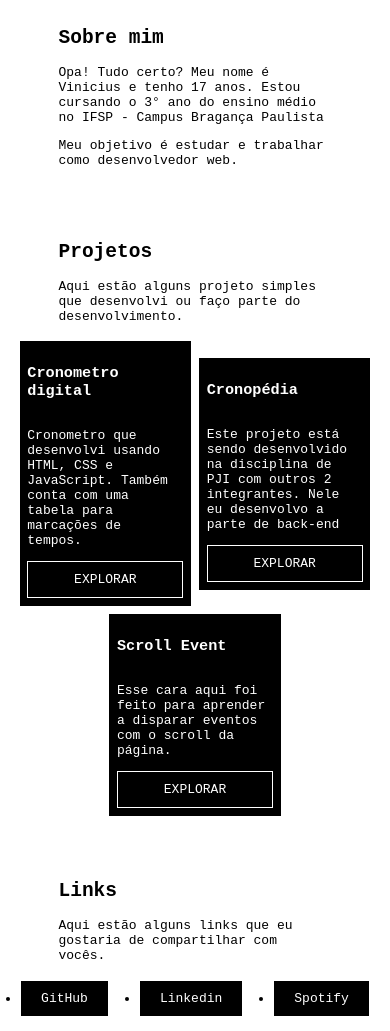
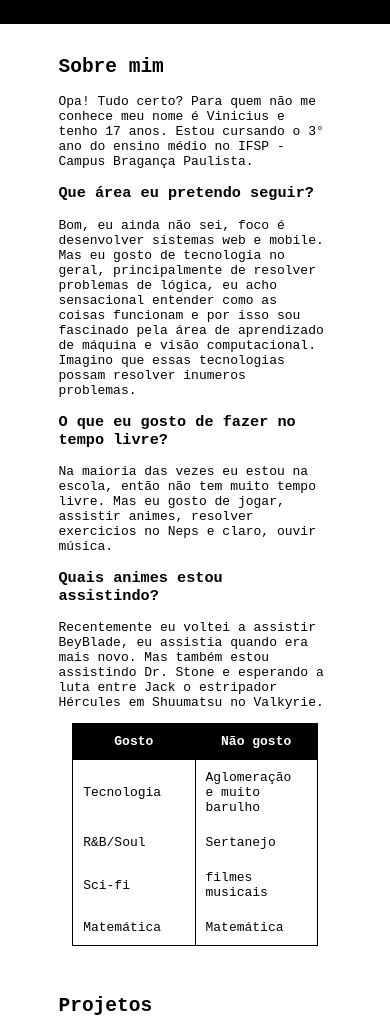
Before and after one commit to Vinicin1101/atividade-web-2, a plain HTML site: page index.html in a window 390 px wide. Shown: the part 379-1410 px from the top of the page. Drawn offline with nearby package versions, Linux system fonts and the light colour scheme; files whose address does not match are found by name.

Commit message:
responsividade

```diff
--- /dev/null
+++ b/assets/css/mobile.css
@@ -0,0 +1,24 @@
+/* Adequar a página para dispositivo com telas inferiores a 600px de largura */
+
+@media screen and (max-width: 600px) {
+    nav.btns ul {
+        display: flex;
+        flex-direction: row;
+    }
+
+    nav.btns ul li {
+        margin: 25px 10px;
+        list-style: none;
+    }
+
+    table.gostos {
+        width: 90%;
+    }
+
+    section.highlights {
+        display: flex;
+        flex-direction: column;
+        flex-wrap: wrap;
+        justify-content: center;
+    }
+}
--- a/assets/css/root.css
+++ b/assets/css/root.css
@@ -9,10 +9,16 @@ html{
     justify-content: center;
     align-items: center;
 }
-
+li.btn-link{
+    margin: 15px;
+    list-style: none;
+}
+section{
+    margin-top: 5%;
+}
 article{
     padding: 3%;
-    margin: 5% 0;
+    margin: 3% 0;
     width: 100%;
 }
 
@@ -69,19 +75,19 @@ a.btn-secondary:hover{
 }
 
 ::-webkit-scrollbar{
-    background-color: #aaa;
+    filter: invert(1);
     width: 10px;
 }
 ::-webkit-scrollbar-thumb{
-    background-color: rgb(59, 59, 59);
+    background-color: rgba(239, 88, 204, 0.638);
 }
 
 moz-scrollbar{
-    background-color: #aaa;
+    filter: invert(1);
     width: 10px;
 }
 moz-scrollbar-thumb{
-    background-color: rgb(59, 59, 59);
+    background-color: rgba(239, 88, 204, 0.638);
 }
 
 div.playlist{
@@ -173,7 +179,7 @@ div.playlist{
 }
 
 div.playlist-content{
-    transition: all 0.5s 125ms;
+    transition: all 5s .2s;
 }
 div.playlist-content iframe{
     z-index: 2;
--- a/assets/css/style.css
+++ b/assets/css/style.css
@@ -2,10 +2,9 @@
 @import url('https://fonts.googleapis.com/css2?family=Poppins:ital,wght@0,100;0,200;0,300;0,400;0,500;0,600;0,700;0,800;0,900;1,100;1,200;1,300;1,400;1,500;1,600;1,700;1,800;1,900&display=swap');
 
 
-body{
+body {
     margin: 0;
     padding: 0;
-    /* font-family: 'Poppins', sans-serif; */
     font-family: monospace;
     color: #000;
 
@@ -14,23 +13,26 @@ body{
     overflow-x: hidden;
 }
 
-header{
+header,
+footer {
     padding: 50px;
+    height: fit-content;
     margin: 0 auto;
 
-    height: fit-content;
+    text-align: center;
 
     background-color: #000;
     color: #fff;
 }
 
-header section.profile{
+header section.profile {
     display: flex;
 
     flex-direction: column;
     align-items: center;
 }
-header img.profile_pic{
+
+header img.profile_pic {
     width: 90px;
 
     border: 1px solid rgb(0, 0, 0);
@@ -39,35 +41,59 @@ header img.profile_pic{
     user-select: none;
 }
 
-header label.profile_name{
+header label.profile_name {
     font-size: 18pt;
     font-weight: 200;
 }
 
-header div.profile_tags{
+header div.profile_tags {
     margin: 1% 0;
 }
 
-nav ul{
+nav ul {
     padding: 0;
 
     display: flex;
     flex-direction: row;
     justify-content: center;
+
+    transition: all 0.5s;
 }
 
-nav ul li{
-    margin: 15px;
-}
-nav.profile_tags ul li{
+nav.profile_tags ul li {
     margin: 5px 10px;
     list-style: "#";
 }
-nav.btns ul li{
-    list-style: none;
+
+table.gostos {
+    width: 50%;
+    margin: 0 auto;
+
+    border: 1px solid #000;
+    border-collapse: collapse;
+    border-spacing: 0;
+
+    transition: all 0.5s;
 }
 
-section.highlights{
+table.gostos tr td {
+    width: 50%;
+
+    padding: 10px;
+
+    border: 1px solid #000;
+    border-bottom: none;
+    border-top: none;
+}
+
+table.gostos thead tr th {
+    padding: 10px;
+    text-align: center;
+    background-color: #000;
+    color: #fff;
+}
+
+section.highlights {
     width: 100vw;
 
     position: relative;
@@ -80,7 +106,7 @@ section.highlights{
     justify-content: center;
 }
 
-section.highlights div.item{
+section.highlights div.item {
     width: 40%;
     margin: 1%;
     padding: 2%;
@@ -94,7 +120,7 @@ section.highlights div.item{
     transition: all 0.5s 125ms;
 }
 
-div.item:hover{
+div.item:hover {
     transform: translateY(-2%);
 
     color: #fff;
--- a/index.html
+++ b/index.html
@@ -1,16 +1,19 @@
 <!DOCTYPE html>
 <html lang="pt">
+
 <head>
     <meta charset="UTF-8">
     <title>Trabalho prático</title>
 
     <link rel="stylesheet" href="assets\css\style.css">
     <link rel="stylesheet" href="assets\css\root.css">
+    <link rel="stylesheet" href="assets\css\mobile.css">
 
     <link href='https://unpkg.com/boxicons@2.1.2/css/boxicons.min.css' rel='stylesheet'>
 
     <script src="script.js"></script>
 </head>
+
 <body>
     <header>
         <section class="profile">
@@ -27,9 +30,9 @@
 
             <nav class="btns">
                 <ul>
-                        <li><a href="#" class="btn-primary">Home</a></li>
+                    <li class="btn-link"><a href="#" class="btn-primary">Home</a></li>
 
-                        <li><a href="mailto:vserafim_o@outlook.com" class="btn-primary">Contato</a></li>
+                    <li class="btn-link"><a href="mailto:vserafim_o@outlook.com" class="btn-primary">Contato</a></li>
 
                 </ul>
             </nav>
@@ -41,12 +44,62 @@
             <h1>Sobre mim</h1>
 
             <p>
-                    Opa! Tudo certo? Meu nome é Vinicius e tenho 17 anos. Estou cursando o 3° ano do ensino médio no IFSP - Campus Bragança Paulista
+                Opa! Tudo certo? Para quem não me conhece meu nome é Vinicius e tenho 17 anos. Estou cursando o 3° ano
+                do ensino médio no IFSP - Campus Bragança Paulista.
             </p>
 
+            <section>
+                <h3>Que área eu pretendo seguir?</h3>
                 <p>
-                    Meu objetivo é estudar e trabalhar como desenvolvedor web.
+                    Bom, eu ainda não sei, foco é desenvolver sistemas web e mobile. Mas eu gosto de tecnologia no
+                    geral, principalmente de resolver problemas de lógica, eu acho sensacional entender como as coisas
+                    funcionam e por isso sou fascinado pela área de aprendizado de máquina e visão computacional.
+                    Imagino que essas tecnologias possam resolver inumeros problemas.
+
                 </p>
+            </section>
+            <section>
+                <h3>O que eu gosto de fazer no tempo livre?</h3>
+                <p>
+                    Na maioria das vezes eu estou na escola, então não tem muito tempo livre. Mas eu gosto de jogar,
+                    assistir animes, resolver exercicios no Neps e claro, ouvir música.
+                </p>
+            </section>
+            <section>
+                <h3>Quais animes estou assistindo?</h3>
+                <p>
+                    Recentemente eu voltei a assistir BeyBlade, eu assistia quando era mais novo. Mas também estou
+                    assistindo Dr. Stone e esperando a luta entre Jack o estripador Hércules em Shuumatsu no Valkyrie.
+                </p>
+            </section>
+
+
+            <table class="gostos" border="1">
+                <thead>
+                    <tr>
+                        <th>Gosto</th>
+                        <th>Não gosto</th>
+                    </tr>
+                </thead>
+                <tbody>
+                    <tr>
+                        <td>Tecnologia</td>
+                        <td>Aglomeração e muito barulho</td>
+                    </tr>
+                    <tr>
+                        <td>R&B/Soul</td>
+                        <td>Sertanejo</td>
+                    <tr>
+                        <td>Sci-fi</td>
+                        <td>filmes musicais</td>
+                    </tr>
+                    <tr>
+                        <td>Matemática</td>
+                        <td>Matemática</td>
+                    </tr>
+                </tbody>
+
+            </table>
 
 
         </article>
@@ -62,23 +115,28 @@
                 <div class="item">
                     <h3>Cronometro digital</h3>
 
-                        <p>Cronometro que desenvolvi usando HTML, CSS e JavaScript. Também conta    com uma tabela para marcações de tempos.</p>
+                    <p>Cronometro que desenvolvi usando HTML, CSS e JavaScript. Também conta com uma tabela para
+                        marcações de tempos.</p>
 
-                        <a href="https://vinicin1101.github.io/cronometro-digital/" target="_blank" class="btn-primary">EXPLORAR</a>
+                    <a href="https://vinicin1101.github.io/cronometro-digital/" target="_blank"
+                        class="btn-primary">EXPLORAR</a>
                 </div>
                 <div class="item">
                     <h3>Cronopédia</h3>
 
-                        <p>Este projeto está sendo desenvolvido na disciplina de PJI com outros 2 integrantes. Nele eu desenvolvo a parte de back-end</p>
+                    <p>Este projeto está sendo desenvolvido na disciplina de PJI com outros 2 integrantes. Nele eu
+                        desenvolvo a parte de back-end</p>
 
-                        <a href="https://github.com/Cronopedia/Projeto-Cronopedia" target="_blank" class="btn-primary">EXPLORAR</a>
+                    <a href="https://github.com/Cronopedia/Projeto-Cronopedia" target="_blank"
+                        class="btn-primary">EXPLORAR</a>
                 </div>
                 <div class="item">
                     <h3>Scroll Event</h3>
 
                     <p>Esse cara aqui foi feito para aprender a disparar eventos com o scroll da página.</p>
 
-                        <a href="https://vinicin1101.github.io/scroll-anim/" target="_blank" class="btn-primary">EXPLORAR</a>
+                    <a href="https://vinicin1101.github.io/scroll-anim/" target="_blank"
+                        class="btn-primary">EXPLORAR</a>
                 </div>
             </section>
         </article>
@@ -91,23 +149,32 @@
             </section>
 
 
-                <nav>
+            <nav class="btns">
                 <ul>
-                        <li><a href="https://github.com/vinicin1101" class="btn-primary">GitHub</a></li>
-                        <li><a href="" class="btn-primary">Linkedin</a></li>
-                        <!-- link para o spotify -->
-                        <li><a href="https://open.spotify.com/playlist/1ymewIu4fenTFyMxgofOV7" class="btn-primary">Spotify</a></li>
+                    <li class="btn-link"><a href="https://github.com/vinicin1101" class="btn-primary">GitHub</a></li>
+                    <li class="btn-link"><a href="" class="btn-primary">Linkedin</a></li>
+                    <li class="btn-link"><a href="https://open.spotify.com/playlist/1ymewIu4fenTFyMxgofOV7"
+                            class="btn-primary">Spotify</a></li>
                 </ul>
             </nav>
+
+        </article>
+
+        <!-- Article com a a playlist -->
+        <article class="playlist">
+            <section class="resume">
+                <h2>Playlist</h2>
+
+                <p>Se quiser ouvir algumas musicas.</p>
 
                 <div class="playlist">
                     <h2>Playlist</h2>
 
-                    <input type="checkbox" class="checkbox" id="check"/>
+                    <input type="checkbox" class="checkbox" id="check" />
 
                     <label class="label" for="check">
                         <i class='bx bx-show'></i>
-                        <i class='bx bx-hide' ></i>
+                        <i class='bx bx-hide'></i>
                         <div class="ball"></div>
                     </label>
 
@@ -116,14 +183,21 @@
                     </div>
                 </div>
 
+            </section>
+
+
         </article>
 
     </container>
 
     <footer>
+        <p>
+            Vinicius Serafim de Oliveira - 2022
+        </p>
 
     </footer>
 
     <script src="assets/script/script.js"></script>
 </body>
+
 </html>
```
Lines whose indentation alone changed are shown as unchanged.
